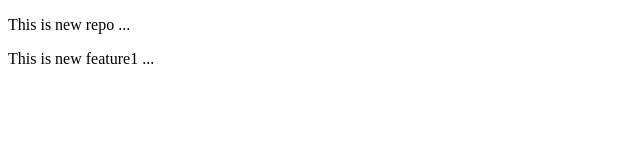
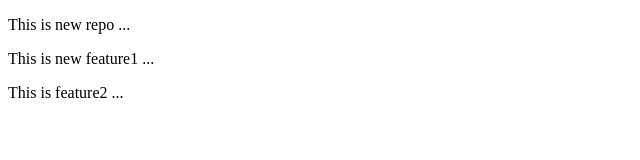
Before and after one commit to kaustubhgawande9-create/localrepo, a plain HTML site: page index.html in a window 1280 px wide. Shown: the whole page, without its empty margins (0-640 px from the left). Drawn offline with Linux system fonts and the light colour scheme.

Commit message:
feature2

```diff
--- a/index.html
+++ b/index.html
@@ -8,5 +8,6 @@
 <body>
     <p> This is new repo ...</p>
     <p> This is new feature1 ...</p>
+    <P> This is feature2 ...</P>
 </body>
 </html>
```
